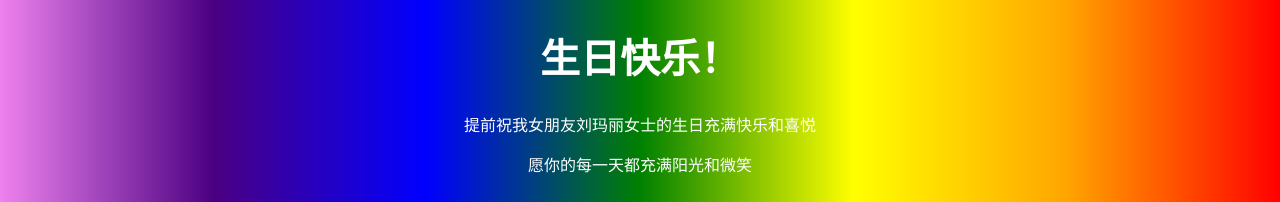
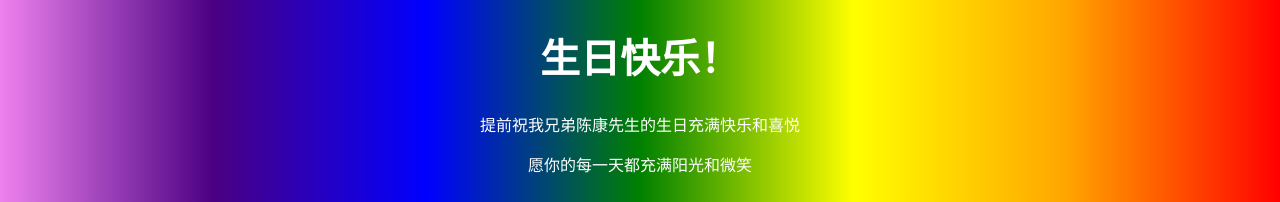
Before and after one commit to ahsoidlhawndiwa/Happy_Birthday_Kang.github.io, a plain HTML site: page index1.html in a window 1280 px wide. Shown: the top 202 px of the page. Drawn offline with Linux system fonts and the light colour scheme.

Commit message:
index.html

```diff
--- a/index1.html
+++ b/index1.html
@@ -153,7 +153,7 @@
 </head>
 <body>
     <h1 class="shake-text">生日快乐！</h1>
-    <p>提前祝我女朋友刘玛丽女士的生日充满快乐和喜悦</p>
+    <p>提前祝我兄弟陈康先生的生日充满快乐和喜悦</p>
     <p>愿你的每一天都充满阳光和微笑</p>
 
     <div id="balloons">
```
